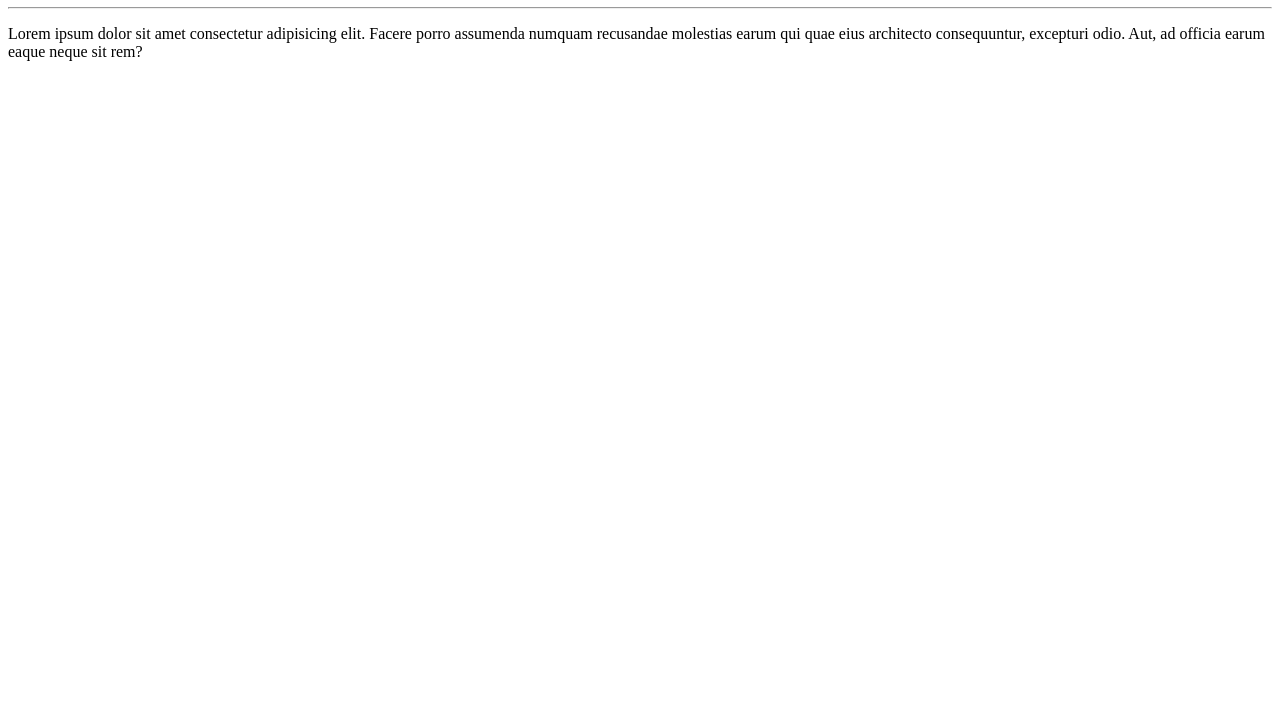
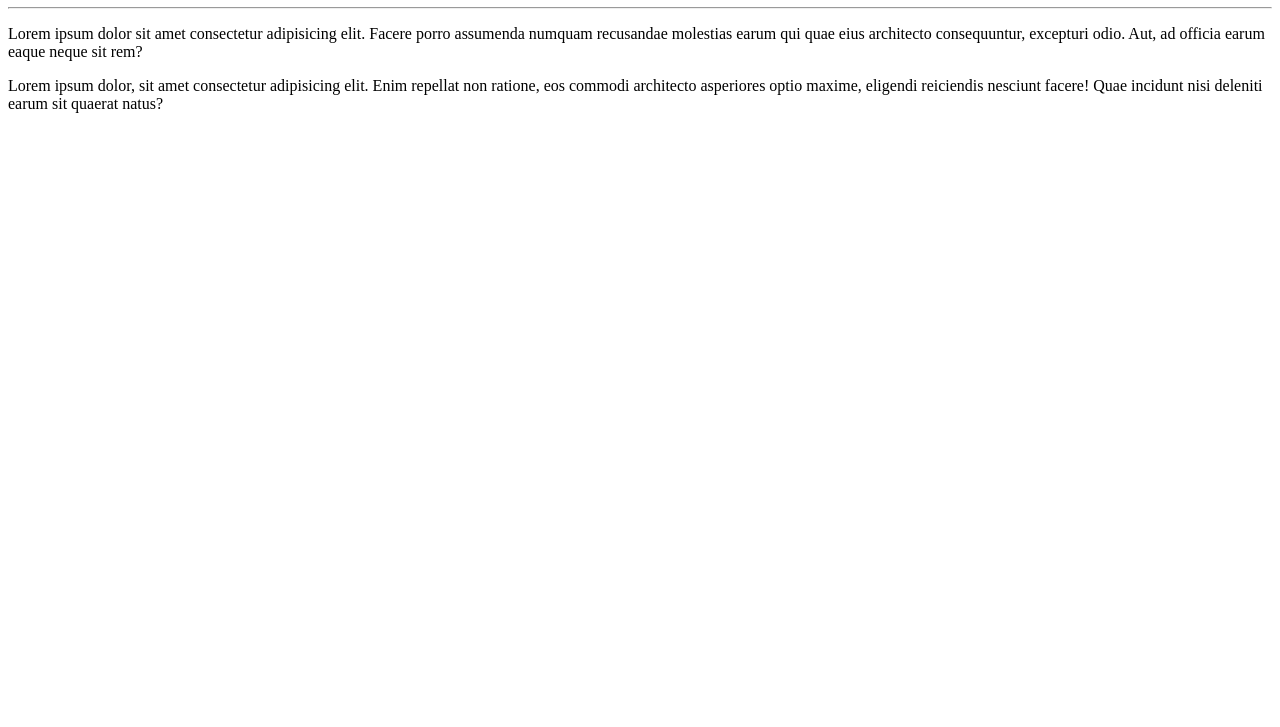
Before and after one commit to PAULOFRANALVES/Ola-Mundo, a plain HTML site: page site-exemplo/index.html in a window 1280 px wide. Shown: the part 73-800 px from the top of the page. Drawn offline with Linux system fonts and the light colour scheme.

Commit message:
adicionei um parágrafo

```diff
--- a/site-exemplo/index.html
+++ b/site-exemplo/index.html
@@ -9,6 +9,7 @@
     <h1>Olá, Mundo!</h1>
     <hr>
     <p>Lorem ipsum dolor sit amet consectetur adipisicing elit. Facere porro assumenda numquam recusandae molestias earum qui quae eius architecto consequuntur, excepturi odio. Aut, ad officia earum eaque neque sit rem?</p>
+    <p>Lorem ipsum dolor, sit amet consectetur adipisicing elit. Enim repellat non ratione, eos commodi architecto asperiores optio maxime, eligendi reiciendis nesciunt facere! Quae incidunt nisi deleniti earum sit quaerat natus?</p>
 
 </body>
 </html>
```
